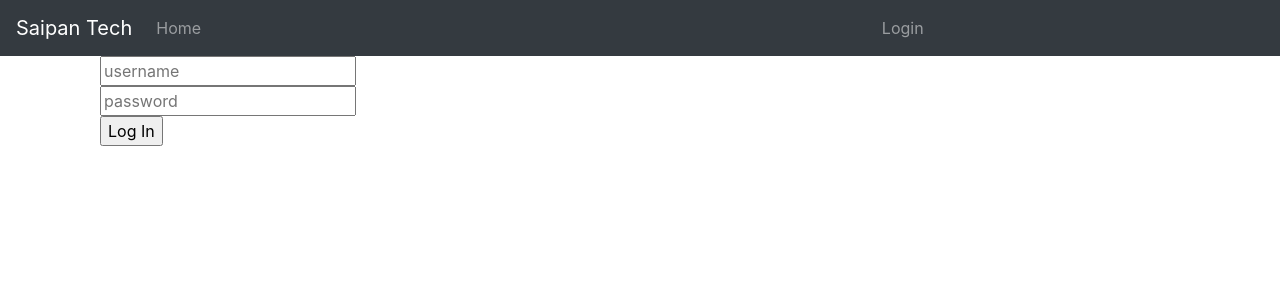
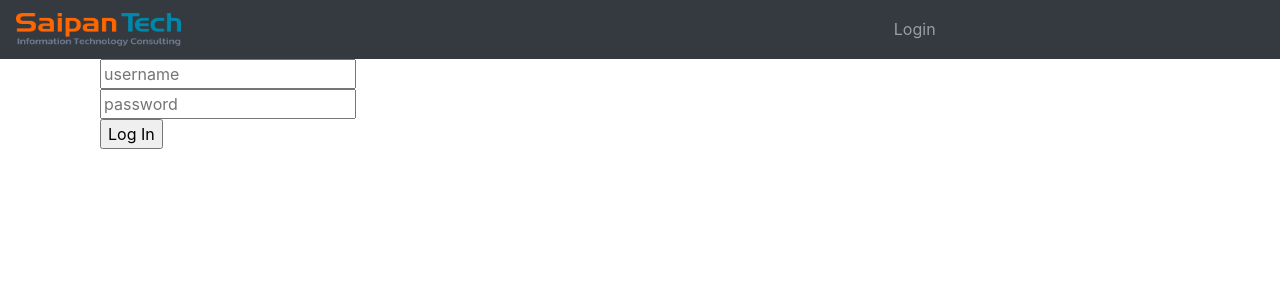
Before and after one commit to hoboland21/stweb, an Angular app in the folder project-data/angular/stweb/: page /login in a window 1280 px wide. Shown: the top 300 px of the page. Built offline with nearby package versions, Linux system fonts and the light colour scheme.

Commit message:
moving it

```diff
--- a/project-data/angular/stweb/package.json
+++ b/project-data/angular/stweb/package.json
@@ -19,7 +19,6 @@
     "@angular/platform-browser": "~11.0.6",
     "@angular/platform-browser-dynamic": "~11.0.6",
     "@angular/router": "~11.0.6",
-    "@auth0/angular-jwt": "^5.0.2",
     "rxjs": "~6.6.0",
     "tslib": "^2.0.0",
     "zone.js": "~0.10.2"
--- a/project-data/angular/stweb/src/app/_services/auth.service.ts
+++ b/project-data/angular/stweb/src/app/_services/auth.service.ts
@@ -98,6 +98,7 @@ export class AuthService {
 
 
     public refreshToken() : Observable<any> {
+        localStorage.removeItem('access');
         return this.http.post<any>(`${this.AUTH_API}/api/token/refresh/`, { refresh: localStorage.getItem("refresh") },httpOptions)
             .pipe(map((token) => {
                 localStorage.setItem('access',token.access);
--- a/project-data/angular/stweb/src/app/app-routing.module.ts
+++ b/project-data/angular/stweb/src/app/app-routing.module.ts
@@ -12,7 +12,7 @@ const routes: Routes = [
   { path: 'home', component: HomeComponent },
   { path: 'login', component: LoginComponent },
   { path: 'register', component: RegisterComponent },
-  { path: 'profile', component: ProfileComponent },
+  { path: 'profile', component: ProfileComponent,canActivate: [AuthGuard] },
   { path: 'desktop', component: DesktopComponent, canActivate: [AuthGuard] },
 
   { path: '', redirectTo: 'home', pathMatch: 'full' }
--- a/project-data/angular/stweb/src/app/app.component.html
+++ b/project-data/angular/stweb/src/app/app.component.html
@@ -2,33 +2,23 @@
   <nav class="navbar navbar-expand navbar-dark bg-dark">
     <a href="#" class="navbar-brand">
 
-    Saipan Tech</a>
-    <ul class="navbar-nav mr-auto" routerLinkActive="active">
-      <li class="nav-item">
-        <a href="home" class="nav-link" routerLink="home">Home </a>
-      </li>
+    <img routerLink="home" src="assets/Working Logo Icon.png" alt="ST Logo" style="width: 165px"></a>
+    <ul class="navbar-nav ml-5 mr-auto" >
       <li class="nav-item" *ngIf='isLoggedIn'>
         <a href="desktop" class="nav-link" routerLink="desktop">Desktop</a>
       </li>
-
     </ul>
-
     <ul class="navbar-nav ml-auto" >
-
-
-
-      <li class="nav-item" *ngIf="!isLoggedIn">
+       <li class="nav-item" *ngIf="!isLoggedIn">
         <a href="login" class="nav-link" routerLink="login">Login</a>
       </li>
     </ul>
-
     <ul class="navbar-nav ml-auto" >
       <li class="nav-item" *ngIf="isLoggedIn">
         <button (click)="logout()">LogOut</button>
       </li>
     </ul>
   </nav>
-
   <div class="container">
     <router-outlet></router-outlet>
   </div>
--- a/project-data/angular/stweb/src/app/login/login.component.ts
+++ b/project-data/angular/stweb/src/app/login/login.component.ts
@@ -31,7 +31,7 @@ export class LoginComponent implements OnInit {
     localStorage.clear()
     this.authService.login(data).subscribe(
       (data) => {
-        this.router.navigate(['desktop']);
+        this.router.navigate(['home']);
 
       }
     )
```
Also changed, not shown: project-data/angular/stweb/src/assets/Working Logo Icon.png (added), 1 other file (tests, documents, lock files or other folders).
